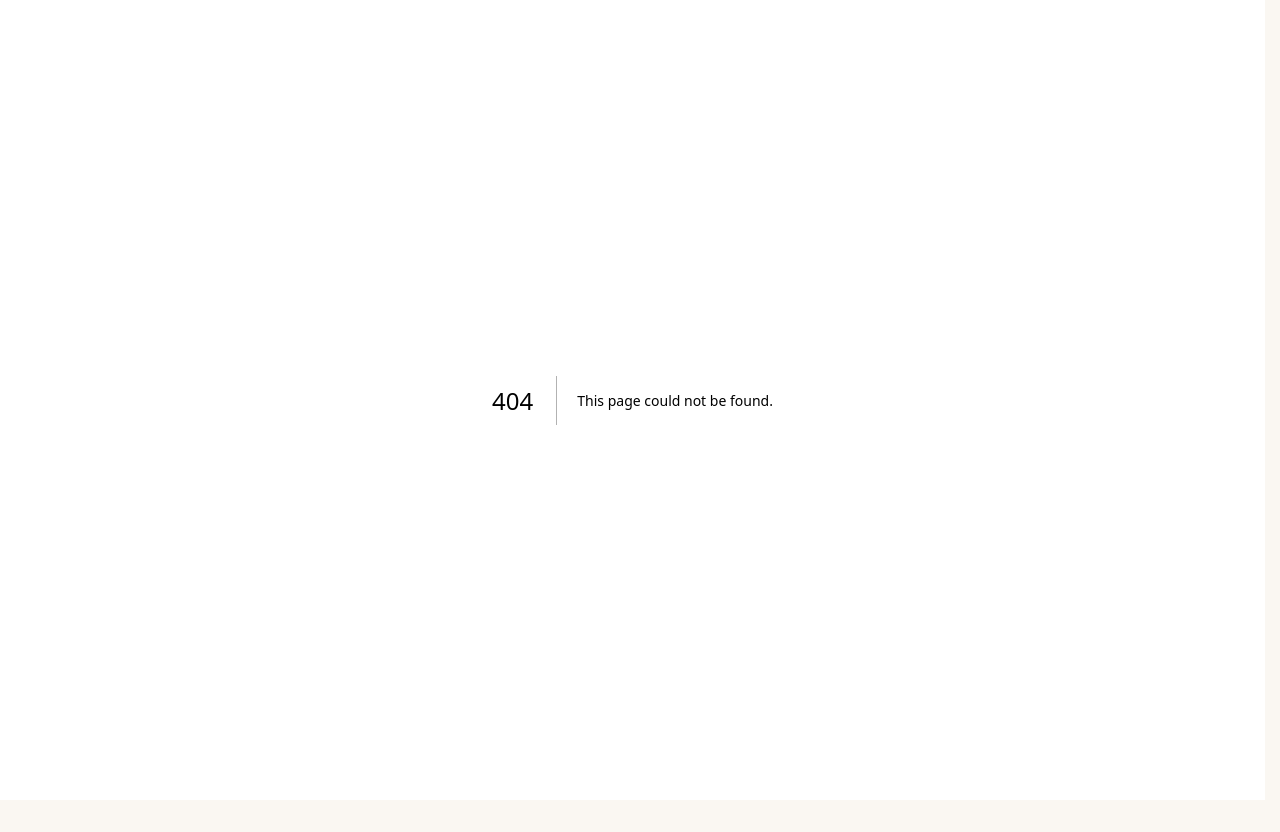
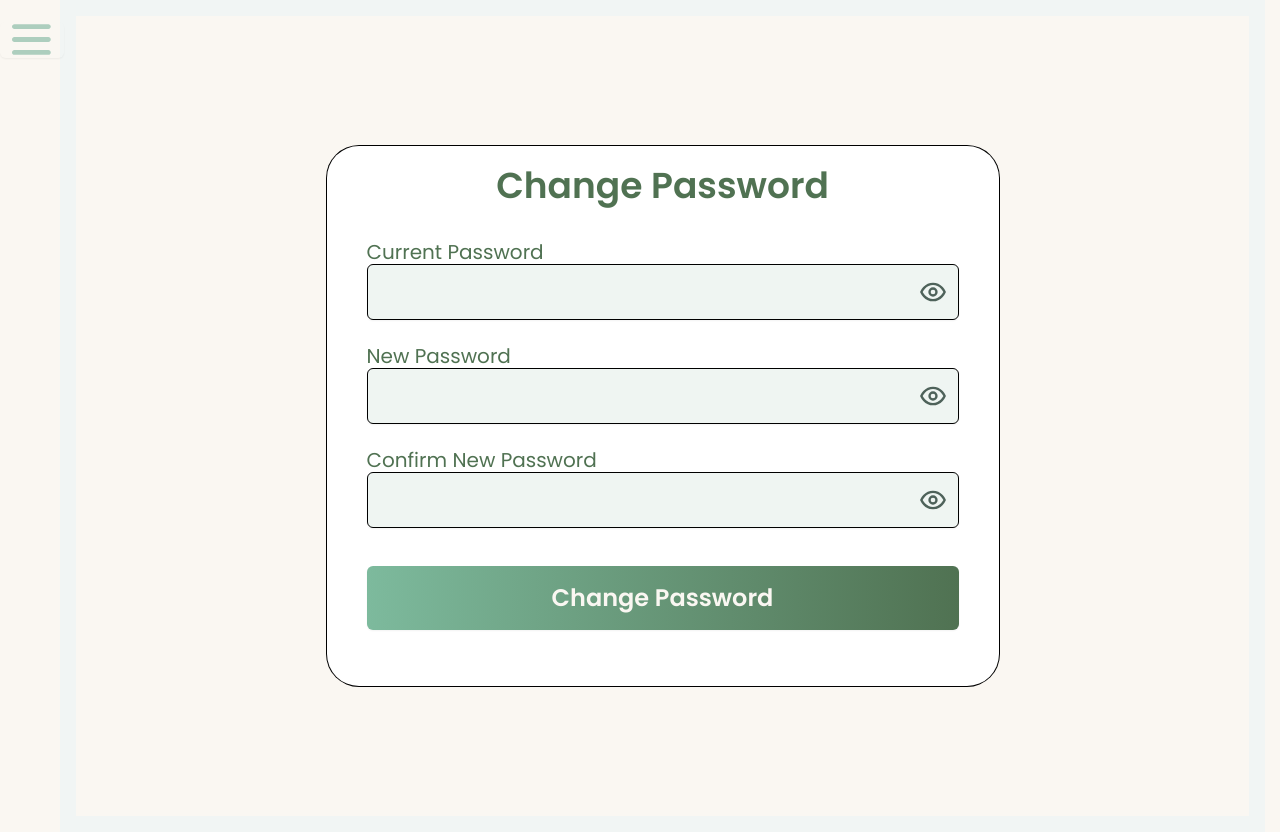
Before and after one commit to kemdav/Tambayan, a Next.js app: page /admin/change-password in a window 1280 px wide. Before the commit this address had no page. Before the commit the page ends 800 px from the top, so only its background shows below. Built offline with nearby package versions, Linux system fonts and the light colour scheme; no server answers; a web font is replaced by a local one.

Commit message:
added change pass on admin

```diff
--- /dev/null
+++ b/src/app/(admin-view)/admin/change-password/page.tsx
@@ -0,0 +1,124 @@
+"use client";
+import { useState } from "react";
+import { Button } from "@/app/components/ui/general/button";
+import { PasswordInput } from "@/app/components/ui/general/input/password-input";
+import { createClient } from "@/lib/supabase/client";
+
+export default function AdminChangePasswordPage() {
+  const [currentPassword, setCurrentPassword] = useState("");
+  const [newPassword, setNewPassword] = useState("");
+  const [confirmPassword, setConfirmPassword] = useState("");
+  const [error, setError] = useState("");
+  const [success, setSuccess] = useState("");
+  const [isSubmitting, setIsSubmitting] = useState(false);
+
+  const handleSubmit = async (e: React.FormEvent) => {
+    e.preventDefault();
+    setError("");
+    setSuccess("");
+    if (!currentPassword || !newPassword || !confirmPassword) {
+      setError("All fields are required.");
+      return;
+    }
+    if (newPassword !== confirmPassword) {
+      setError("New passwords do not match.");
+      return;
+    }
+    if (newPassword.length < 8) {
+      setError("New password must be at least 8 characters.");
+      return;
+    }
+    setIsSubmitting(true);
+    try {
+      const supabase = createClient();
+      // Fetch the logged-in user
+      const { data: { user }, error: userError } = await supabase.auth.getUser();
+      if (!user || userError) {
+        setError("You must be logged in to change your password.");
+        setIsSubmitting(false);
+        return;
+      }
+      if (!user.email) {
+        setError("Your account does not have an email address. Cannot change password.");
+        setIsSubmitting(false);
+        return;
+      }
+      // 1. Re-authenticate with current password
+      const { error: signInError } = await supabase.auth.signInWithPassword({
+        email: user.email,
+        password: currentPassword,
+      });
+      if (signInError) {
+        setError("Current password is incorrect.");
+        setIsSubmitting(false);
+        return;
+      }
+      // 2. Update password
+      const { error: updateError } = await supabase.auth.updateUser({ password: newPassword });
+      if (updateError) {
+        setError(updateError.message || "Failed to update password. Please try again.");
+      } else {
+        setSuccess("Password changed successfully!");
+        setCurrentPassword("");
+        setNewPassword("");
+        setConfirmPassword("");
+      }
+    } catch (err) {
+      setError("An unexpected error occurred. Please try again.");
+    } finally {
+      setIsSubmitting(false);
+    }
+  };
+
+  return (
+    <main className="w-full min-h-dvh flex items-center justify-center bg-neutral-linen-white">
+      <div className="card flex flex-col justify-center items-center p-14 max-w-2xl w-full">
+        <h1 className="responsiveCardHeading text-center mb-8 text-4xl lg:text-5xl">Change Password</h1>
+        <form className="flex flex-col w-full gap-8" onSubmit={handleSubmit}>
+          <div>
+            <p className="textAuthResponsive mb-2 text-lg lg:text-xl">Current Password</p>
+            <PasswordInput
+              className="bg-secondary-light-moss/20 h-14 text-lg lg:text-xl"
+              name="current-password"
+              value={currentPassword}
+              onChange={e => setCurrentPassword(e.target.value)}
+              required
+              autoComplete="current-password"
+            />
+          </div>
+          <div>
+            <p className="textAuthResponsive mb-2 text-lg lg:text-xl">New Password</p>
+            <PasswordInput
+              className="bg-secondary-light-moss/20 h-14 text-lg lg:text-xl"
+              name="new-password"
+              value={newPassword}
+              onChange={e => setNewPassword(e.target.value)}
+              required
+              autoComplete="new-password"
+            />
+          </div>
+          <div>
+            <p className="textAuthResponsive mb-2 text-lg lg:text-xl">Confirm New Password</p>
+            <PasswordInput
+              className="bg-secondary-light-moss/20 h-14 text-lg lg:text-xl"
+              name="confirm-password"
+              value={confirmPassword}
+              onChange={e => setConfirmPassword(e.target.value)}
+              required
+              autoComplete="new-password"
+            />
+          </div>
+          {error && <div className="text-red-500 text-base text-center mt-2">{error}</div>}
+          {success && <div className="text-green-600 text-base text-center mt-2">{success}</div>}
+          <Button
+            className="text-neutral-linen-white bg-linear-to-r from-action-seafoam-green to-action-forest-green hover:from-action-seafoam-green/90 hover:to-action-forest-green/90 font-bold text-2xl w-full mt-4 h-16 transition-colors duration-300"
+            type="submit"
+            disabled={isSubmitting}
+          >
+            {isSubmitting ? "Changing..." : "Change Password"}
+          </Button>
+        </form>
+      </div>
+    </main>
+  );
+}
--- a/src/app/(admin-view)/admin/layout.tsx
+++ b/src/app/(admin-view)/admin/layout.tsx
@@ -11,6 +11,7 @@ import { AdminUserProvider } from "./AdminUserContext";
 import { AddIcon } from "@/app/components/icons/AddIcon";
 import { useEffect } from "react";
 import { createClient } from "@/lib/supabase/client";
+import { NavigationButtonIcon } from "@/app/components/icons/NavigationButtonIcon";
 
 // A simple hamburger icon component for clarity
 const HamburgerIcon = ({ className }: { className?: string }) => (
@@ -72,6 +73,12 @@ const navButtons: ButtonConfig[] = [
     children: "Create New Organization",
     icon: <AddIcon className="w-5 h-5" />,
     href: "/admin/create-org",
+  },
+  {
+    id: "change-password",
+    children: "Change Password",
+    icon: <NavigationButtonIcon className="w-5 h-5" />,
+    href: "/admin/change-password",
   },
   {
     id: "settings",
```
